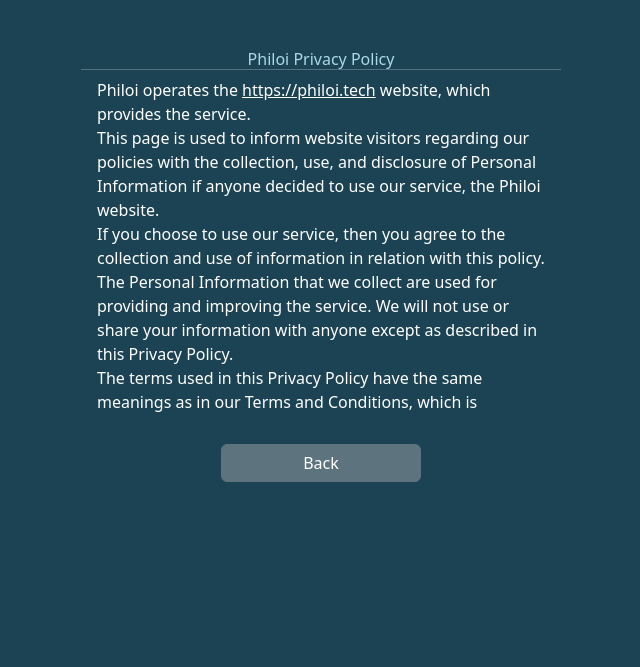
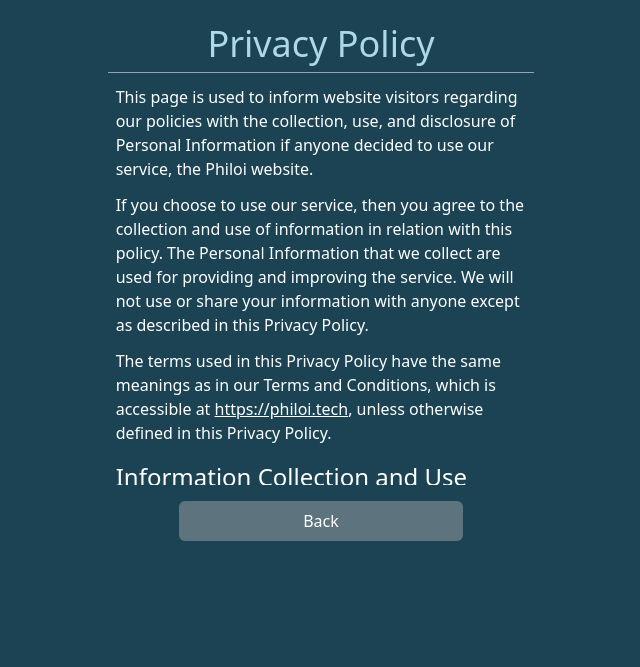
Before and after one commit to Baraa2nassar/Philoi, a PHP site: page /privacy.php in a window 1280 px wide. Shown: the top 667 px of the page, without its empty margins (319-959 px from the left). Run offline with PHP 8.4, Linux system fonts and the light colour scheme; some libraries are stand-ins or nearby versions.

Commit message:
Update styles

```diff
--- a/src/privacy.php
+++ b/src/privacy.php
@@ -1,67 +1,62 @@
 <!doctype html>
 <html lang="en">
 <head>
-    <!-- Meta tags -->
   <meta charset="utf-8">
   <meta name="viewport" content="width=device-width, initial-scale=1">
 
   <title>Privacy Policy - Philoi</title>
 
-    <!-- Favorite icon -->
-    <link rel="icon" href="static/icons/favicon.ico" type="image/x-icon">
+  <link rel="icon" href="static/icons/favicon.ico">
 
   <script src="https://cdn.tailwindcss.com"></script>
+</head>
+<body class="bg-[#1B4353]">
 
+  <div class="w-1/3 mx-auto text-white mt-6">
+    <section class="mb-3">
+      <h1 class="text-center text-4xl text-[#ADD8E6]">Privacy Policy</h1>
+      <hr class="h-px border-0 bg-slate-400 my-2">
+    </section>
 
-    <!-- Bootstrap CSS -->
-    <link rel="stylesheet" href="https://cdn.jsdelivr.net/npm/bootstrap@5.2.0/dist/css/bootstrap.min.css">
-    <link rel="stylesheet" href="static/css/other.css">
-</head>
-<body>
-<style>
-        @media screen and (max-width: 550px) { #privacy { width: 28rem !important; } }
-        @media screen and (max-width: 500px) { #privacy { width: 26rem !important; } }
-        @media screen and (max-width: 450px) { #privacy { width: 23rem !important; } }
-        @media screen and (max-width: 400px) { #privacy { width: 20rem !important; } }
-        @media screen and (max-width: 350px) { #privacy { width: 18rem !important; } }
-    </style>
-    <div class="d-flex flex-column mx-auto" id="privacy" style="width: 30rem; margin-top: 50px;">
-        <h1 class="text-center" style="color: lightblue;">Philoi Privacy Policy</h1>
-        <hr class="text-white">
-        <div class="bg-light text-white px-3 py-2 mx-auto" style="max-height: 350px; overflow-y: auto; background-color: #1B4353 !important;">
-            <p>Philoi operates the <u>https://philoi.tech</u> website, which provides the service.</p>
-            <p>This page is used to inform website visitors regarding our policies with the collection, use, and disclosure of Personal Information if anyone decided to use our service, the Philoi website.</p>
-            <p>If you choose to use our service, then you agree to the collection and use of information in relation with this policy. The Personal Information that we collect are used for providing and improving the service. We will not use or share your information with anyone except as described in this Privacy Policy.</p>
-            <p>The terms used in this Privacy Policy have the same meanings as in our Terms and Conditions, which is accessible at <u>https://philoi.tech</u>, unless otherwise defined in this Privacy Policy.</p>
-            <h2>Information Collection and Use</h2>
-            <p>For a better experience while using our service, we may require you to provide us with certain personally identifiable information, including but not limited to your name, phone number, and postal address. The information that we collect will be used to contact or identify you.</p>
-            <h2>Log Data</h2>
-            <p>We want to inform you that whenever you visit our service, we collect information that your browser sends to us that is called Log Data. This Log Data may include information such as your computer's Internet Protocol ("IP") address, browser version, pages of our service that you visit, the time and date of your visit, the time spent on those pages, and other statistics.</p>
-            <h2>Cookies</h2>
-            <p>Cookies are files with small amount of data that is commonly used an anonymous unique identifier. These are sent to your browser from the website that you visit and are stored on your computer's hard drive.</p>
-            <p>Our website uses these "cookies" to collection information and to improve our service. You have the option to either accept or refuse these cookies, and know when a cookie is being sent to your computer. If you choose to refuse our cookies, you may not be able to use some portions of our service.</p>
-            <h2>Service Providers</h2>
-            <p>We may employ third-party companies and individuals due to the following reasons:</p>
+    <section class="max-h-[400px] overflow-y-auto px-2 mb-3">
+      <p class="mb-3">This page is used to inform website visitors regarding our policies with the collection, use, and disclosure of Personal Information if anyone decided to use our service, the Philoi website.</p>
+      <p class="mb-3">If you choose to use our service, then you agree to the collection and use of information in relation with this policy. The Personal Information that we collect are used for providing and improving the service. We will not use or share your information with anyone except as described in this Privacy Policy.</p>
+      <p class="mb-3">The terms used in this Privacy Policy have the same meanings as in our Terms and Conditions, which is accessible at <u>https://philoi.tech</u>, unless otherwise defined in this Privacy Policy.</p>
+      <h2 class="text-2xl my-4">Information Collection and Use</h2>
+      <p class="mb-3">For a better experience while using our service, we may require you to provide us with certain personally identifiable information, including but not limited to your name, phone number, and postal address. The information that we collect will be used to contact or identify you.</p>
+      <h2 class="text-2xl my-4">Log Data</h2>
+      <p class="mb-3">We want to inform you that whenever you visit our service, we collect information that your browser sends to us that is called Log Data. This Log Data may include information such as your computer's Internet Protocol ("IP") address, browser version, pages of our service that you visit, the time and date of your visit, the time spent on those pages, and other statistics.</p>
+      <h2 class="text-2xl my-4">Cookies</h2>
+      <p class="mb-3">Cookies are files with small amount of data that is commonly used an anonymous unique identifier. These are sent to your browser from the website that you visit and are stored on your computer's hard drive.</p>
+      <p class="mb-3">Our website uses these "cookies" to collection information and to improve our service. You have the option to either accept or refuse these cookies, and know when a cookie is being sent to your computer. If you choose to refuse our cookies, you may not be able to use some portions of our service.</p>
+      <h2 class="text-2xl my-4">Service Providers</h2>
+      <p class="mb-3">We may employ third-party companies and individuals due to the following reasons:</p>
       <ul>
         <li>To facilitate our service;</li>
         <li>To provide the service on our behalf;</li>
         <li>To perform service-related services; or</li>
         <li>To assist us in analyzing how our service is used.</li>
       </ul>
-            <p>We want to inform our service users that these third parties have access to your Personal Information. The reason is to perform the tasks assigned to them on our behalf. However, they are obligated not to disclose or use the information for any other purpose.</p>
-            <h2>Security</h2>
-            <p>We value your trust in providing us your Personal Information, thus we are striving to use commercially acceptable means of protecting it. But remember that no method of transmission over the internet, or method of electronic storage is 100% secure and reliable, and we cannot guarantee its absolute security.</p>
-            <h2>Links to Other Sites</h2>
-            <p>Our service may contain links to other sites. If you click on a third-party link, you will be directed to that site. Note that these external sites are not operated by us. Therefore, we strongly advise you to review the Privacy Policy of these websites. We have no control over, and assume no responsibility for the content, privacy policies, or practices of any third-party sites or services.</p>
-            <h2>Changes to This Privacy Policy</h2>
-            <p>We may update our Privacy Policy from time to time. Thus, we advise you to review this page periodically for any changes. We will notify you of any changes by posting the new Privacy Policy on this page. These changes are effective immediately, after they are posted on this page.</p>
-            <h2>Contact Us</h2>
-            <p>If you have any questions or suggestions about our Privacy Policy, do not hesitate to contact us.</p>
+      <p class="mb-3">We want to inform our service users that these third parties have access to your Personal Information. The reason is to perform the tasks assigned to them on our behalf. However, they are obligated not to disclose or use the information for any other purpose.</p>
+      <h2 class="text-2xl my-4">Security</h2>
+      <p class="mb-3">We value your trust in providing us your Personal Information, thus we are striving to use commercially acceptable means of protecting it. But remember that no method of transmission over the internet, or method of electronic storage is 100% secure and reliable, and we cannot guarantee its absolute security.</p>
+      <h2 class="text-2xl my-4">Links to Other Sites</h2>
+      <p class="mb-3">Our service may contain links to other sites. If you click on a third-party link, you will be directed to that site. Note that these external sites are not operated by us. Therefore, we strongly advise you to review the Privacy Policy of these websites. We have no control over, and assume no responsibility for the content, privacy policies, or practices of any third-party sites or services.</p>
+      <h2 class="text-2xl my-4">Changes to This Privacy Policy</h2>
+      <p class="mb-3">We may update our Privacy Policy from time to time. Thus, we advise you to review this page periodically for any changes. We will notify you of any changes by posting the new Privacy Policy on this page. These changes are effective immediately, after they are posted on this page.</p>
+      <h2 class="text-2xl my-4">Contact Us</h2>
+      <p class="mb-3">If you have any questions or suggestions about our Privacy Policy, do not hesitate to contact us.</p>
+    </section>
+
+    <section>
+      <a href="index.php" class="m">
+        <div class="mt-4 mx-auto w-2/3 bg-[#5D737E] py-2 rounded-md text-center hover:bg-[#546771]">
+          Back
+        </div>
+      </a>
+    </section>
+
   </div>
 
-        <a href="index.php" class="col text-center">
-            <button class="mx-auto btn btn-secondary custom-btn-secondary mt-4" id="privacy-back-button" style="width: 200px">Back</button>
-        </a>
-    </div>
 </body>
 </html>
```
Lines whose indentation alone changed are shown as unchanged.
